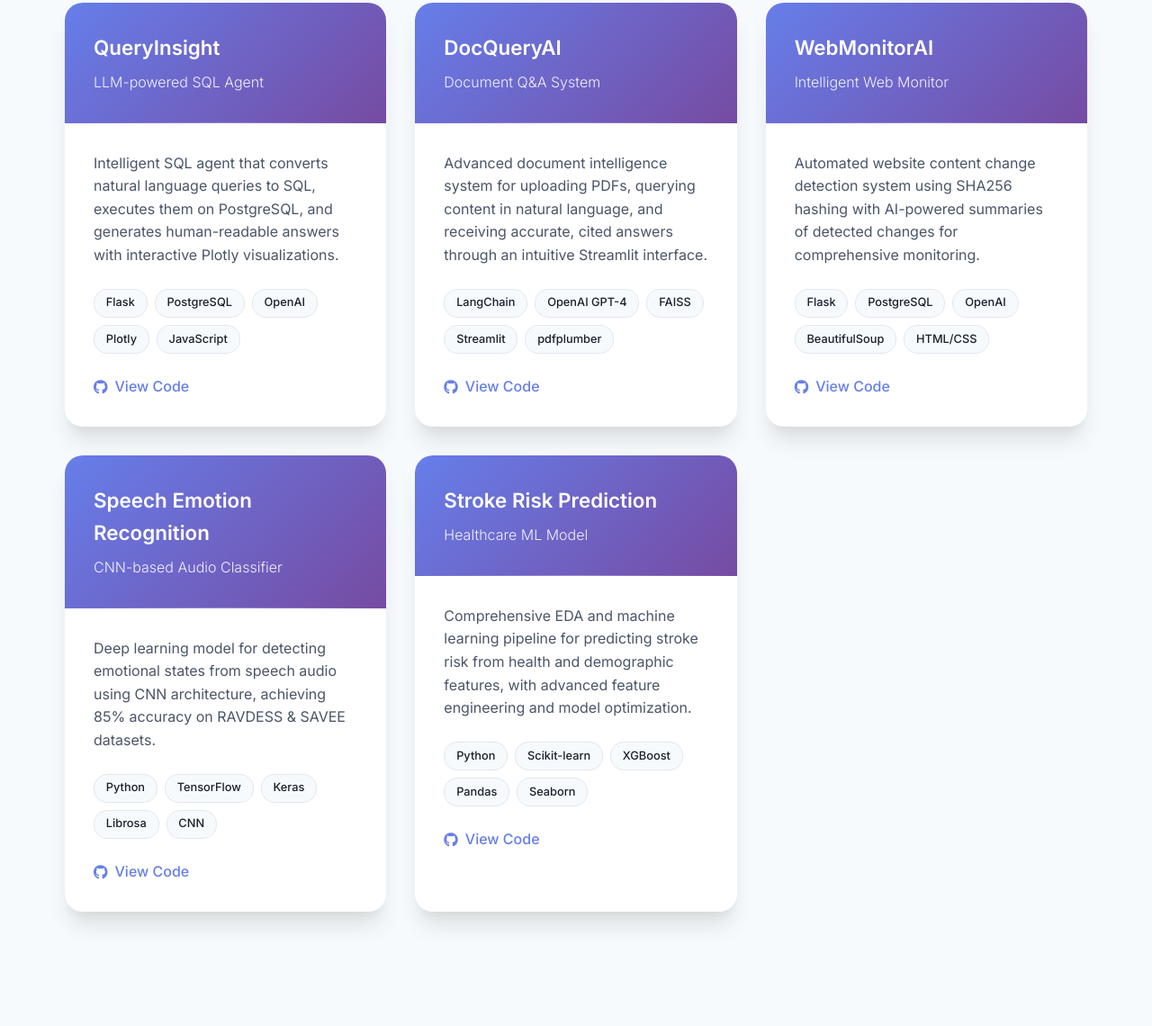
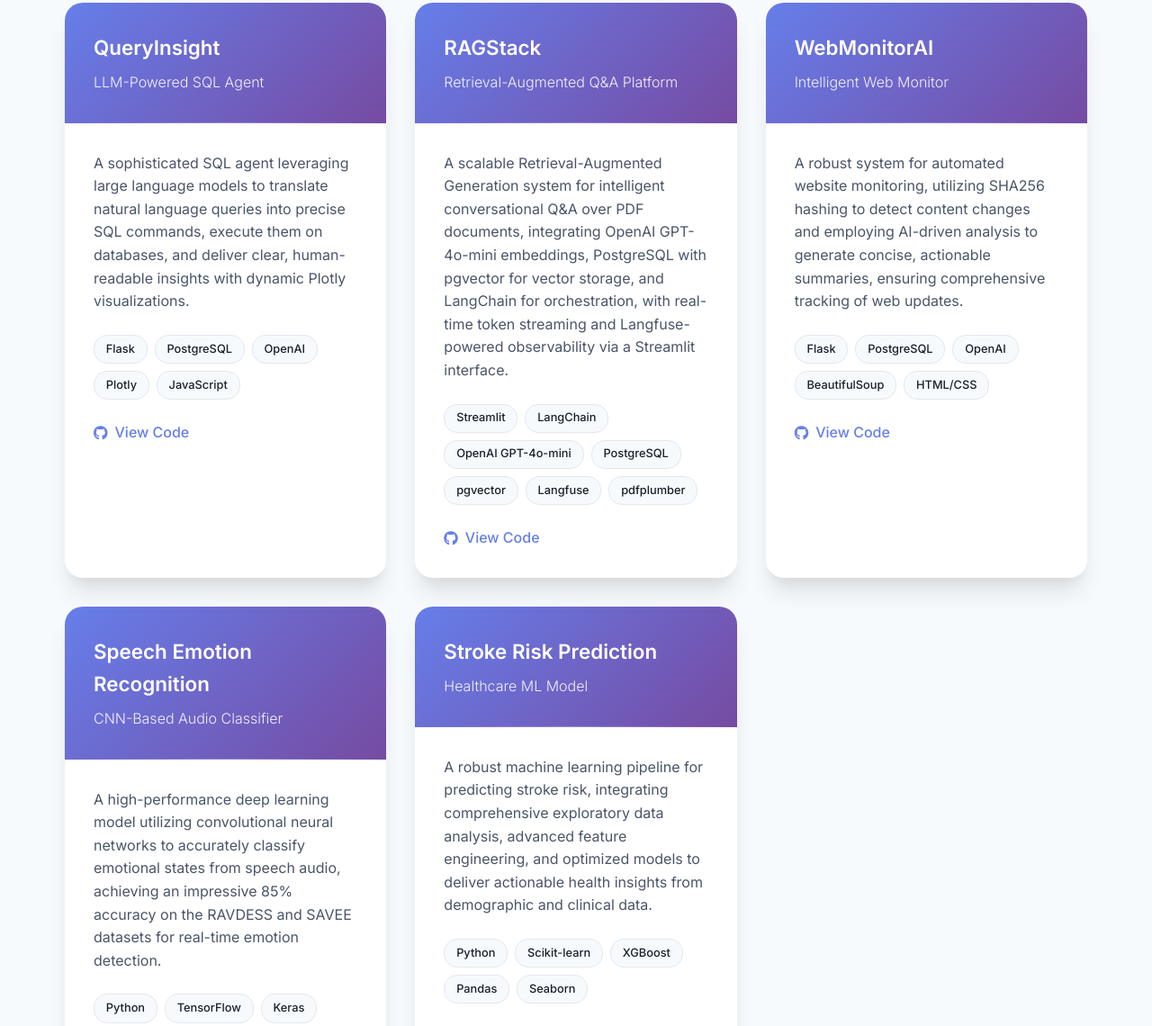
Before and after one commit to sanjay-sss/Portfolio, a plain HTML site: page index.html in a window 1280 px wide. Shown: the part 2713-3853 px from the top of the page at 90% size. Drawn offline with Linux system fonts and the light colour scheme.

Commit message:
updated Rag

```diff
--- a/index.html
+++ b/index.html
@@ -1016,11 +1016,11 @@
             <div class="project-card">
                 <div class="project-header">
                     <h3 class="project-title">QueryInsight</h3>
-                    <p class="project-subtitle">LLM-powered SQL Agent</p>
+                    <p class="project-subtitle">LLM-Powered SQL Agent</p>
                 </div>
                 <div class="project-content">
                     <p class="project-description">
-                        Intelligent SQL agent that converts natural language queries to SQL, executes them on PostgreSQL, and generates human-readable answers with interactive Plotly visualizations.
+                        A sophisticated SQL agent leveraging large language models to translate natural language queries into precise SQL commands, execute them on databases, and deliver clear, human-readable insights with dynamic Plotly visualizations.
                     </p>
                     <div class="project-tech">
                         <span class="tech-tag">Flask</span>
@@ -1039,22 +1039,25 @@
 
             <div class="project-card">
                 <div class="project-header">
-                    <h3 class="project-title">DocQueryAI</h3>
-                    <p class="project-subtitle">Document Q&A System</p>
+                    <h3 class="project-title">RAGStack</h3>
+                    <p class="project-subtitle">Retrieval-Augmented Q&A Platform</p>
                 </div>
                 <div class="project-content">
                     <p class="project-description">
-                        Advanced document intelligence system for uploading PDFs, querying content in natural language, and receiving accurate, cited answers through an intuitive Streamlit interface.
+                        A scalable Retrieval-Augmented Generation system for intelligent conversational Q&A over PDF documents, integrating OpenAI GPT-4o-mini embeddings, PostgreSQL with pgvector for vector storage, and LangChain for orchestration, with real-time token streaming
+                        and Langfuse-powered observability via a Streamlit interface.
                     </p>
                     <div class="project-tech">
+                        <span class="tech-tag">Streamlit</span>
                         <span class="tech-tag">LangChain</span>
-                        <span class="tech-tag">OpenAI GPT-4</span>
-                        <span class="tech-tag">FAISS</span>
-                        <span class="tech-tag">Streamlit</span>
+                        <span class="tech-tag">OpenAI GPT-4o-mini</span>
+                        <span class="tech-tag">PostgreSQL</span>
+                        <span class="tech-tag">pgvector</span>
+                        <span class="tech-tag">Langfuse</span>
                         <span class="tech-tag">pdfplumber</span>
                     </div>
                     <div class="project-links">
-                        <a href="https://github.com/sanjay-sss/doc-qa-assistant" class="project-link" target="_blank">
+                        <a href="https://github.com/sanjay-sss/rag-assistant" class="project-link" target="_blank">
                             <i class="fab fa-github"></i> View Code
                         </a>
                     </div>
@@ -1068,7 +1071,7 @@
                 </div>
                 <div class="project-content">
                     <p class="project-description">
-                        Automated website content change detection system using SHA256 hashing with AI-powered summaries of detected changes for comprehensive monitoring.
+                        A robust system for automated website monitoring, utilizing SHA256 hashing to detect content changes and employing AI-driven analysis to generate concise, actionable summaries, ensuring comprehensive tracking of web updates.
                     </p>
                     <div class="project-tech">
                         <span class="tech-tag">Flask</span>
@@ -1088,11 +1091,11 @@
             <div class="project-card">
                 <div class="project-header">
                     <h3 class="project-title">Speech Emotion Recognition</h3>
-                    <p class="project-subtitle">CNN-based Audio Classifier</p>
+                    <p class="project-subtitle">CNN-Based Audio Classifier</p>
                 </div>
                 <div class="project-content">
                     <p class="project-description">
-                        Deep learning model for detecting emotional states from speech audio using CNN architecture, achieving 85% accuracy on RAVDESS & SAVEE datasets.
+                        A high-performance deep learning model utilizing convolutional neural networks to accurately classify emotional states from speech audio, achieving an impressive 85% accuracy on the RAVDESS and SAVEE datasets for real-time emotion detection.
                     </p>
                     <div class="project-tech">
                         <span class="tech-tag">Python</span>
@@ -1116,7 +1119,7 @@
                 </div>
                 <div class="project-content">
                     <p class="project-description">
-                        Comprehensive EDA and machine learning pipeline for predicting stroke risk from health and demographic features, with advanced feature engineering and model optimization.
+                        A robust machine learning pipeline for predicting stroke risk, integrating comprehensive exploratory data analysis, advanced feature engineering, and optimized models to deliver actionable health insights from demographic and clinical data.
                     </p>
                     <div class="project-tech">
                         <span class="tech-tag">Python</span>
@@ -1134,7 +1137,6 @@
             </div>
         </div>
     </section>
-
     <!-- Experience Section -->
     <section id="experience" class="section">
         <h2 class="section-title fade-in">Professional Experience</h2>
```
